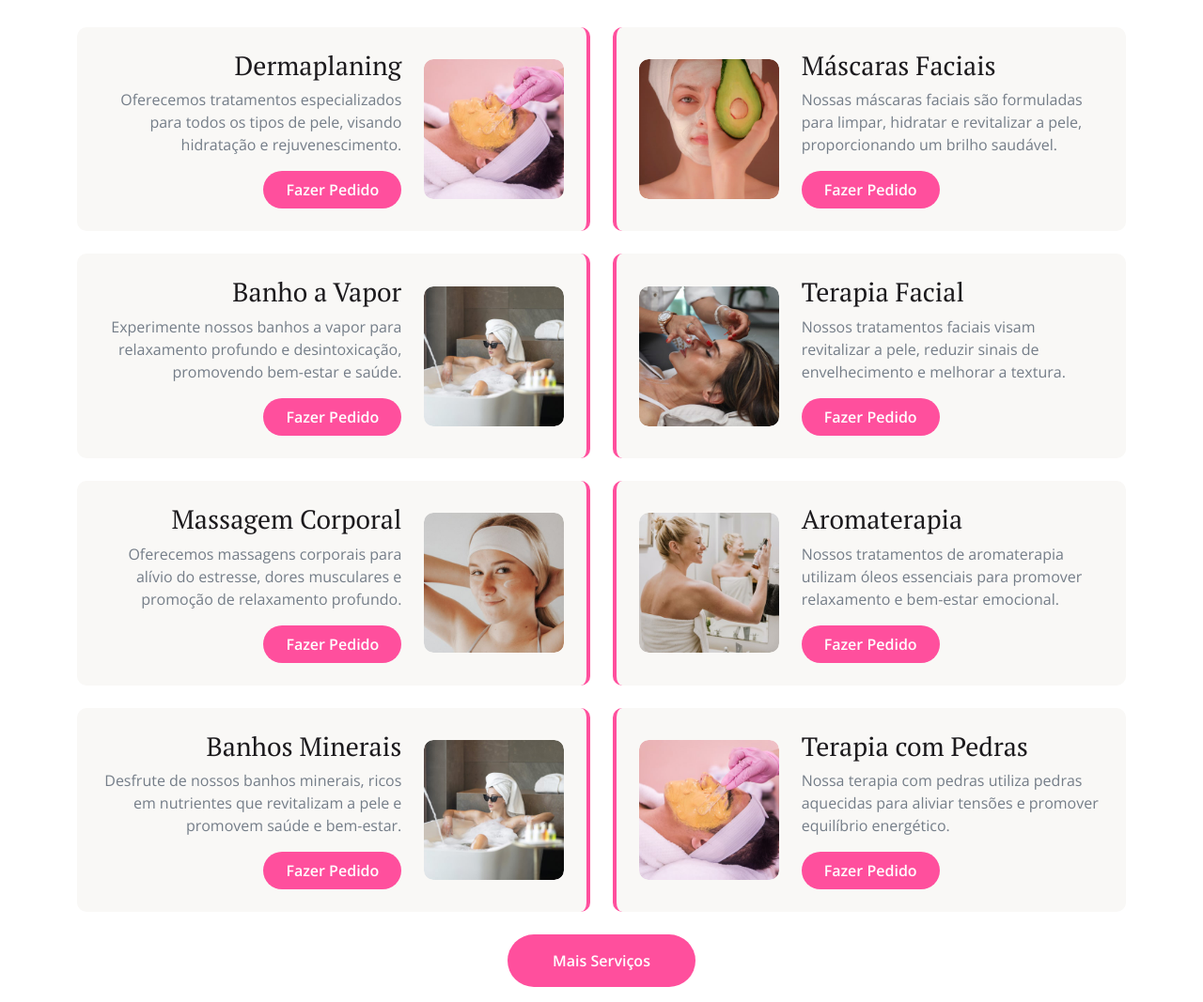
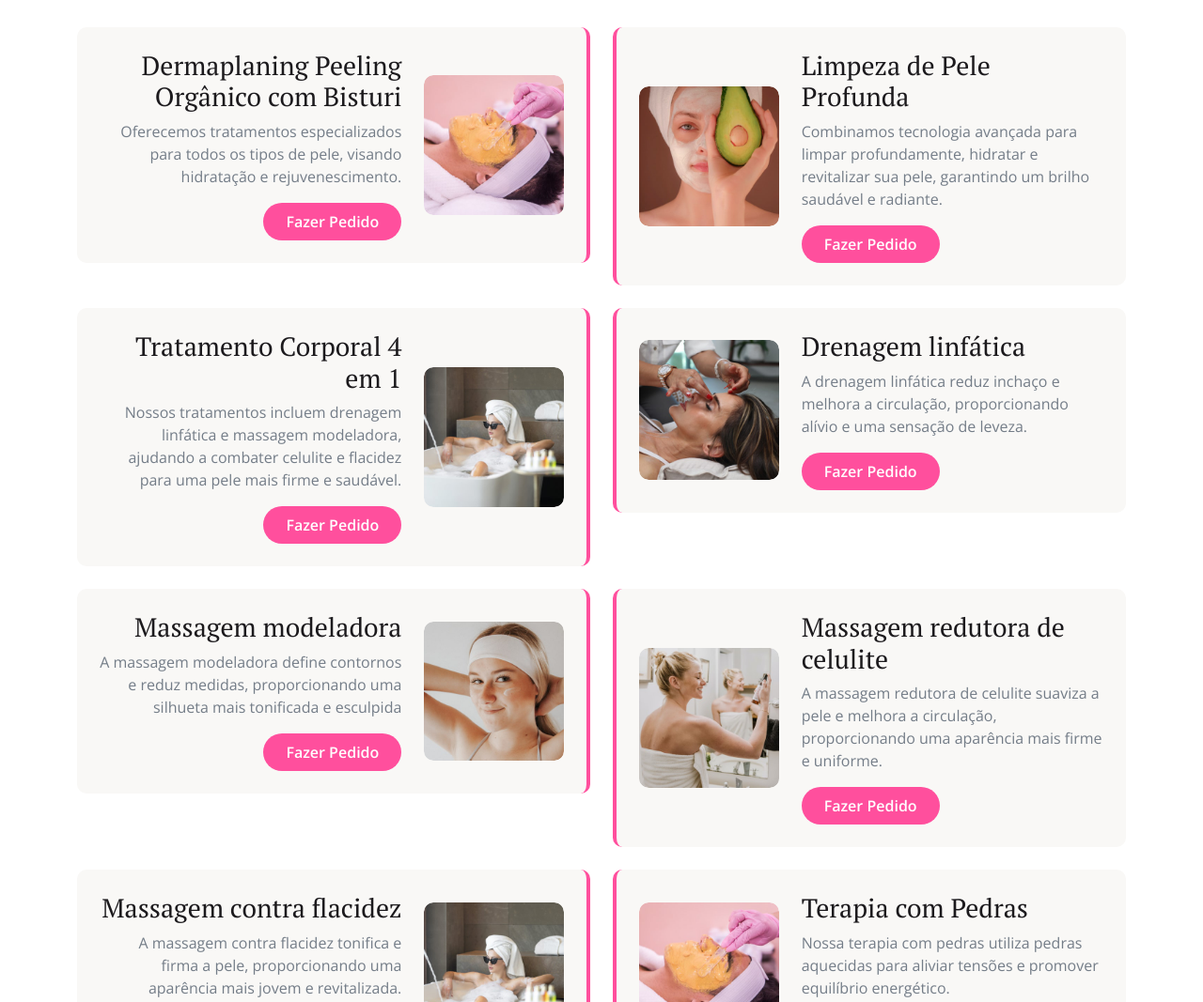
Before and after one commit to RenatoCalisto/RoseliEstetica, a plain HTML site: page index.html in a window 1280 px wide. Shown: the part 1200-2267 px from the top of the page at 94% size. Drawn offline with nearby package versions, Linux system fonts and the light colour scheme.

Commit message:
Add files via upload

```diff
--- a/index.html
+++ b/index.html
@@ -205,7 +205,7 @@
                             <div class="row align-items-center">
                                 <div class="col-8">
                                     <div class="services-content text-end">
-                                        <h3>Dermaplaning</h3>
+                                        <h3>Dermaplaning Peeling Orgânico com Bisturi</h3>
                                         <p>Oferecemos tratamentos especializados para todos os tipos de pele, visando hidratação e rejuvenescimento.</p>
                                         <a href="#" class="btn btn-primary btn-primary-outline-0 rounded-pill py-2 px-4">Fazer Pedido</a>
                                     </div>
@@ -228,8 +228,9 @@
                                 </div>
                                 <div class="col-8">
                                     <div class="services-content text-start">
-                                        <h3>Máscaras Faciais</h3>
-                                        <p>Nossas máscaras faciais são formuladas para limpar, hidratar e revitalizar a pele, proporcionando um brilho saudável.</p>
+                                        <h3>Limpeza de Pele Profunda</h3>
+                                        <p>
+                                            Combinamos tecnologia avançada para limpar profundamente, hidratar e revitalizar sua pele, garantindo um brilho saudável e radiante.</p>
                                         <a href="#" class="btn btn-primary btn-primary-outline-0 rounded-pill py-2 px-4">Fazer Pedido</a>
                                     </div>
                                 </div>
@@ -241,8 +242,8 @@
                             <div class="row align-items-center">
                                 <div class="col-8">
                                     <div class="services-content text-end">
-                                        <h3>Banho a Vapor</h3>
-                                        <p>Experimente nossos banhos a vapor para relaxamento profundo e desintoxicação, promovendo bem-estar e saúde.</p>
+                                        <h3>Tratamento Corporal 4 em 1</h3>
+                                        <p>Nossos tratamentos incluem drenagem linfática e massagem modeladora, ajudando a combater celulite e flacidez para uma pele mais firme e saudável.</p>
                                         <a href="#" class="btn btn-primary btn-primary-outline-0 rounded-pill py-2 px-4">Fazer Pedido</a>
                                     </div>
                                 </div>
@@ -264,8 +265,8 @@
                                 </div>
                                 <div class="col-8">
                                     <div class="services-content text-start">
-                                        <h3>Terapia Facial</h3>
-                                        <p>Nossos tratamentos faciais visam revitalizar a pele, reduzir sinais de envelhecimento e melhorar a textura.</p>
+                                        <h3>Drenagem linfática</h3>
+                                        <p>A drenagem linfática reduz inchaço e melhora a circulação, proporcionando alívio e uma sensação de leveza.</p>
                                         <a href="#" class="btn btn-primary btn-primary-outline-0 rounded-pill py-2 px-4">Fazer Pedido</a>
                                     </div>
                                 </div>
@@ -277,8 +278,8 @@
                             <div class="row align-items-center">
                                 <div class="col-8">
                                     <div class="services-content text-end">
-                                        <h3>Massagem Corporal</h3>
-                                        <p>Oferecemos massagens corporais para alívio do estresse, dores musculares e promoção de relaxamento profundo.</p>
+                                        <h3>Massagem modeladora</h3>
+                                        <p>A massagem modeladora define contornos e reduz medidas, proporcionando uma silhueta mais tonificada e esculpida</p>
                                         <a href="#" class="btn btn-primary btn-primary-outline-0 rounded-pill py-2 px-4">Fazer Pedido</a>
                                     </div>
                                 </div>
@@ -300,8 +301,8 @@
                                 </div>
                                 <div class="col-8">
                                     <div class="services-content text-start">
-                                        <h3>Aromaterapia</h3>
-                                        <p>Nossos tratamentos de aromaterapia utilizam óleos essenciais para promover relaxamento e bem-estar emocional.</p>
+                                        <h3>Massagem redutora de celulite</h3>
+                                        <p>A massagem redutora de celulite suaviza a pele e melhora a circulação, proporcionando uma aparência mais firme e uniforme.</p>
                                         <a href="#" class="btn btn-primary btn-primary-outline-0 rounded-pill py-2 px-4">Fazer Pedido</a>
                                     </div>
                                 </div>
@@ -313,8 +314,8 @@
                             <div class="row align-items-center">
                                 <div class="col-8">
                                     <div class="services-content text-end">
-                                        <h3>Banhos Minerais</h3>
-                                        <p>Desfrute de nossos banhos minerais, ricos em nutrientes que revitalizam a pele e promovem saúde e bem-estar.</p>
+                                        <h3>Massagem contra flacidez</h3>
+                                        <p>A massagem contra flacidez tonifica e firma a pele, proporcionando uma aparência mais jovem e revitalizada.</p>
                                         <a href="#" class="btn btn-primary btn-primary-outline-0 rounded-pill py-2 px-4">Fazer Pedido</a>
                                     </div>
                                 </div>
```
